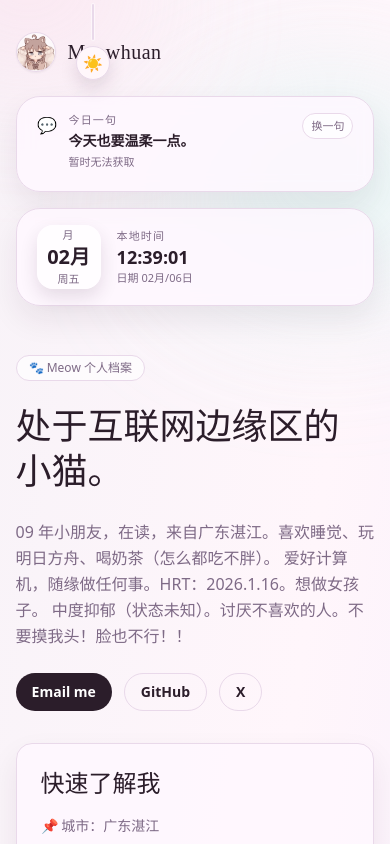
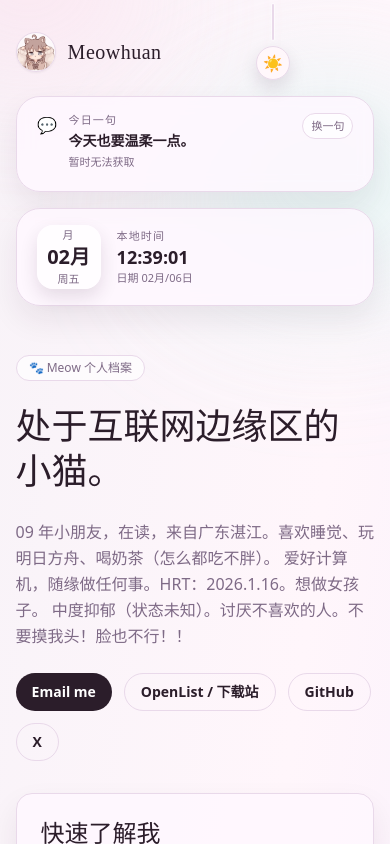
Before and after one commit to meowhuan/Personal_Homepage, a Vue app: page / in a window 390 px wide. Shown: the top 844 px of the page. Built offline with nearby package versions, Linux system fonts and the light colour scheme; no server answers; a web font is replaced by a local one.

Commit message:
适配系统主题/移动端主题切换开关适配

```diff
--- a/src/App.vue
+++ b/src/App.vue
@@ -38,7 +38,11 @@ onMounted(() => {
   timer = window.setInterval(updateClock, 1000);
   fetchQuote();
   const savedTheme = localStorage.getItem("meow-theme");
-  if (savedTheme) isNight.value = savedTheme === "night";
+  if (savedTheme) {
+    isNight.value = savedTheme === "night";
+  } else if (window.matchMedia) {
+    isNight.value = window.matchMedia("(prefers-color-scheme: dark)").matches;
+  }
   loadGiscus();
 });
 
@@ -238,6 +242,15 @@ watch(isNight, () => {
                 href="mailto:meowhuan@qq.com"
               >
                 Email me
+              </a>
+              <a
+                class="meow-btn-ghost"
+                :class="isNight ? 'border-meow-night-line text-meow-night-ink hover:bg-meow-night-card/80' : ''"
+                href="https://list.meowra.cn"
+                target="_blank"
+                rel="noreferrer"
+              >
+                OpenList / 下载站
               </a>
               <a
                 class="meow-btn-ghost"
@@ -465,4 +478,10 @@ watch(isNight, () => {
   color: #b8a6d8;
 }
 
+@media (max-width: 640px) {
+  .cord-switch {
+    right: 100px;
+  }
+}
+
 </style>
```
